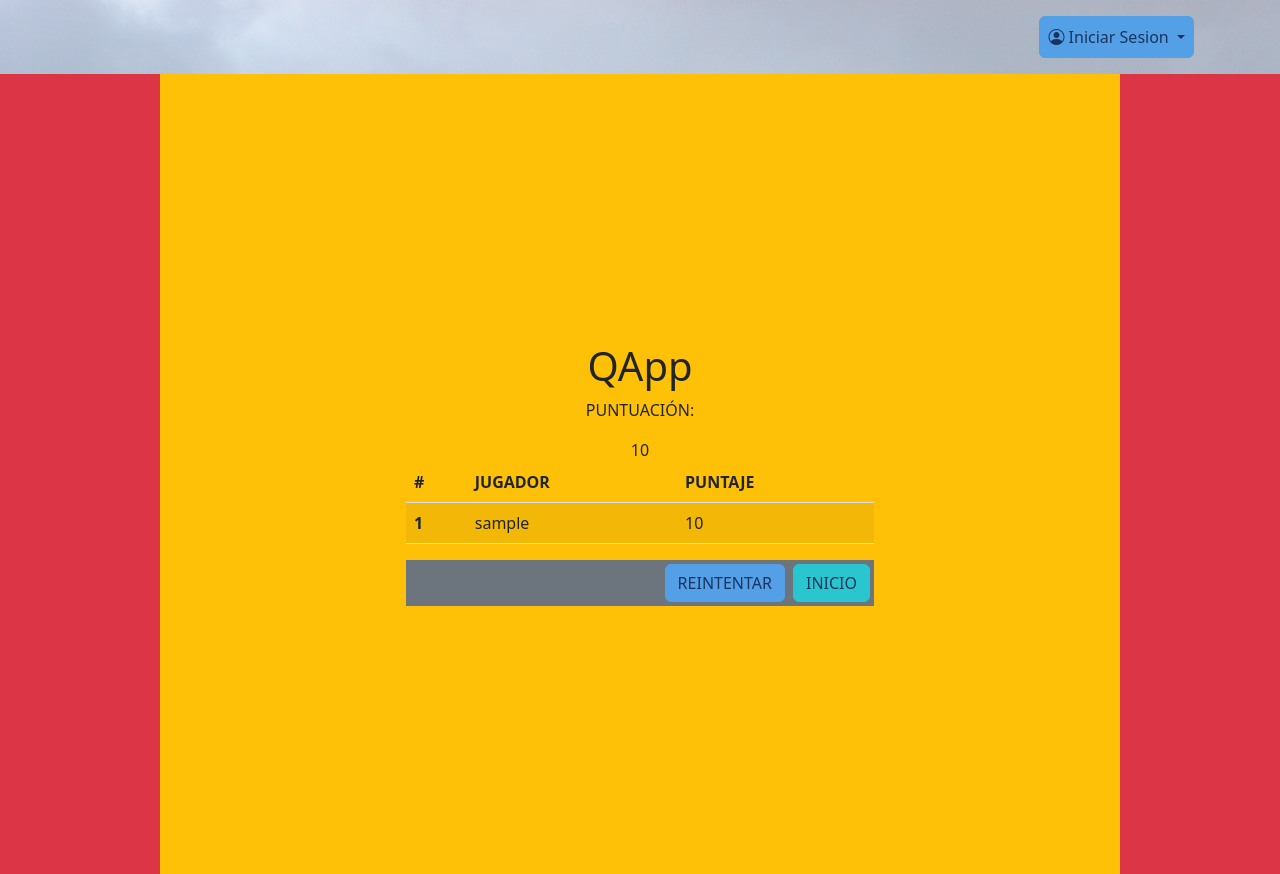
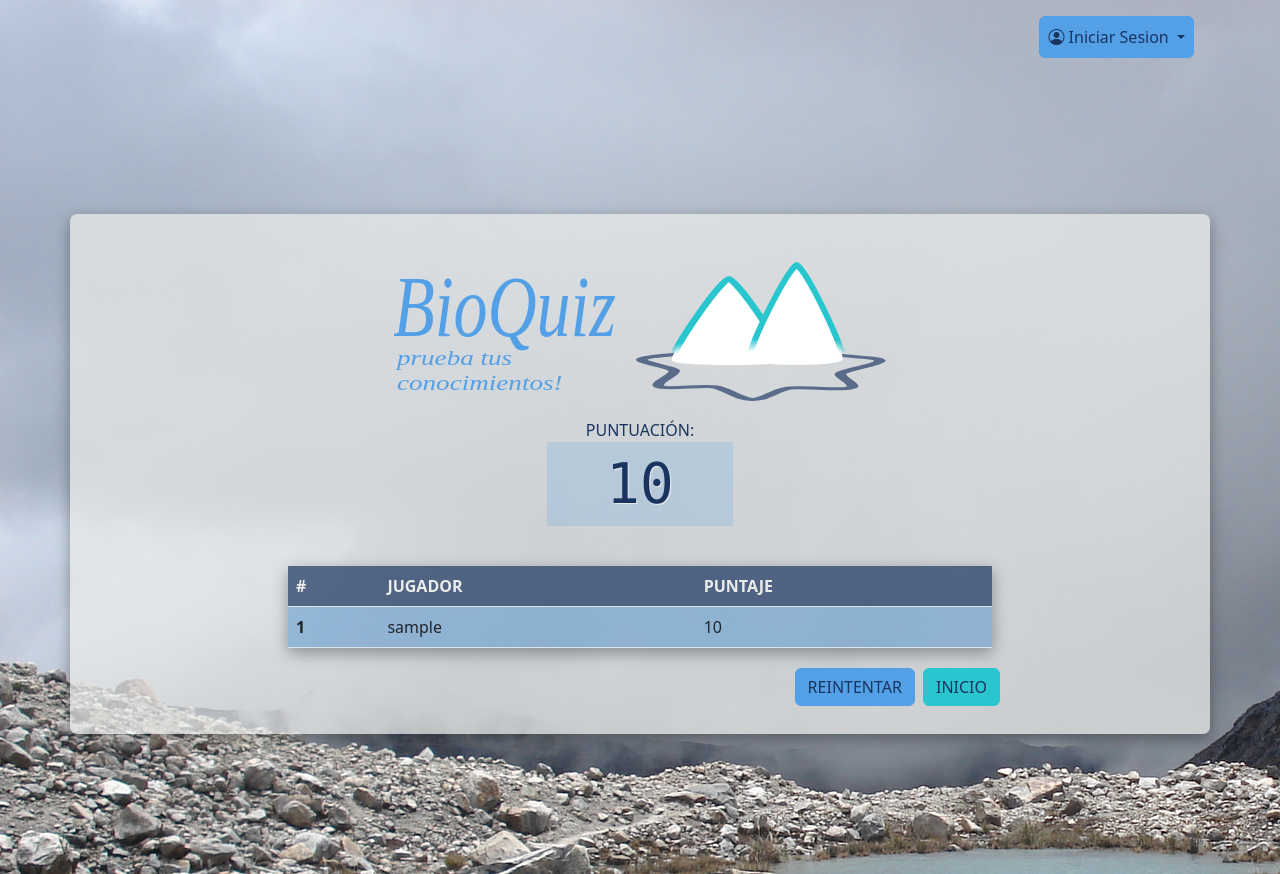
Before and after one commit to MichaelVel/QApp, a Django app: template quiz/templates/quiz/results.html in a window 1280 px wide. Run offline with Django 4.2, Linux system fonts and the light colour scheme; the template is opened without the code that fills it: most values are stand-ins (such as "Sample title", 1, 10 or a date in 2020); some libraries are stand-ins or nearby versions.

Commit message:
applying main style to ResultsView

```diff
--- /dev/null
+++ b/quiz/static/quiz/css/results.css
@@ -0,0 +1,38 @@
+.main-container {
+    background-color: rgba(var(--light-shades), 0.7);
+    border-radius:7px;
+    box-shadow: rgba(0, 0, 0, 0.35) 0px 5px 15px;
+    padding-top: 2em;
+}
+
+.score-text {
+    color: rgb(var(--dark-shades));
+    text-align: center;
+}
+
+.score {
+    color: rgb(var(--dark-shades));
+    font-size: 3.5em;
+    text-shadow: 1px 1px 1px rgb(var(--light-shades));
+    padding: 0em;
+    background-color: rgba(var(--main-color), 0.2);
+    font-family: ui-monospace, SFMono-Regular, Menlo, Monaco, Consolas;
+    text-align: center;
+}
+
+.score-table {
+    box-shadow: rgba(0, 0, 0, 0.35) 0px 5px 15px;
+}
+
+.t-header {
+    background-color: rgba(var(--dark-shades), 0.7);
+    color: rgb(var(--light-shades));
+}
+
+.t-row:nth-child(odd) {
+    background-color: rgba(var(--main-color), 0.45);
+
+}
+.t-row:nth-child(even) {
+    background-color: rgba(var(--dark-accent), 0.45);
+}
--- a/quiz/templates/quiz/results.html
+++ b/quiz/templates/quiz/results.html
@@ -1,35 +1,49 @@
 {% extends 'quiz/head.html' %}
+{% load static %}
+
+{% block view_stylesheet %} {% static 'quiz/css/results.css' %} {% endblock %}
 
 {% block content %}
 {% include 'quiz/header.html' %}
 
-<main class="container-fluid bg-primary vh-100">
-    <div class="row justify-content-md-center bg-danger vh-100">
-        <div class="d-flex flex-column bg-warning justify-content-center align-items-center w-75">
-            <h1>QApp</h1>
-            <p> PUNTUACIÓN:</p>
-            <div> {{ score }}</div>
-            <div class="w-50">
-                <table class="table table-striped">
+<main class="container">
+    <div class="row justify-content-center align-items-center vh-100">
+        <div class="main-container col-12">
+            <div class="row justify-content-center p-3">
+                <div class="col-11 col-sm-10 col-lg-8 p-0">
+                    <div class="d-flex justify-content-center">
+                        <object class="col-8" data="{% static 'quiz/img/logo.svg'%}">
+                        </object>
+                    </div>
+                </div>
+            </div>
+            <div class="row justify-content-center g-0">
+                <p class="col-12 score-text p-0 m-0"> PUNTUACIÓN:</p>
+                <p class="col-2 score p-0">{{ score }}</p>
+            </div>
+            <div class="row justify-content-center p-4">
+                <div class="col-11 col-sm-10 col-lg-8">
+                    <table class="table table-striped score-table">
                         <thead>
-                        <tr>
-                            <th scope="col">#</th>
-                            <th scope="col">JUGADOR</th>
-                            <th scope="col">PUNTAJE</th>
+                            <tr class="t-header">
+                                <th class="t-header-col" scope="col">#</th>
+                                <th class="t-header-col" scope="col">JUGADOR</th>
+                                <th class="t-header-col" scope="col">PUNTAJE</th>
                             </tr>
                         </thead>
                         <tbody>
                             {% for score in top5 %}
-                            <tr>
-                                <th scope="row">{{ forloop.counter }}</th>
-                                <td> {{ score.user__username }}</td>
+                            <tr class="t-row">
+                                <th class="t-row-h" scope="row">{{ forloop.counter }}</th>
+                                <td class="t-cell"> {{ score.user__username }}</td>
                                 <td> {{ score.score }}</td>
                             </tr>
                             {% endfor %}
                         </tbody>
                     </table>
                 </div>
-            <div class="d-flex flex-row justify-content-end bg-secondary w-50">
+                <div class="col-11 col-sm-10 col-lg-8 p-0">
+                    <div class="d-flex flex-row justify-content-end">
                         <form action="{% url 'start' %}" method="post" class="">
                             {% csrf_token %}
                             <button class="btn btn-primary btn-md m-1">REINTENTAR</button>
@@ -41,5 +55,6 @@
                 </div>
             </div>
         </div>
+    </div>
 </main>
 {% endblock content %}
```
Lines whose indentation alone changed are shown as unchanged.
